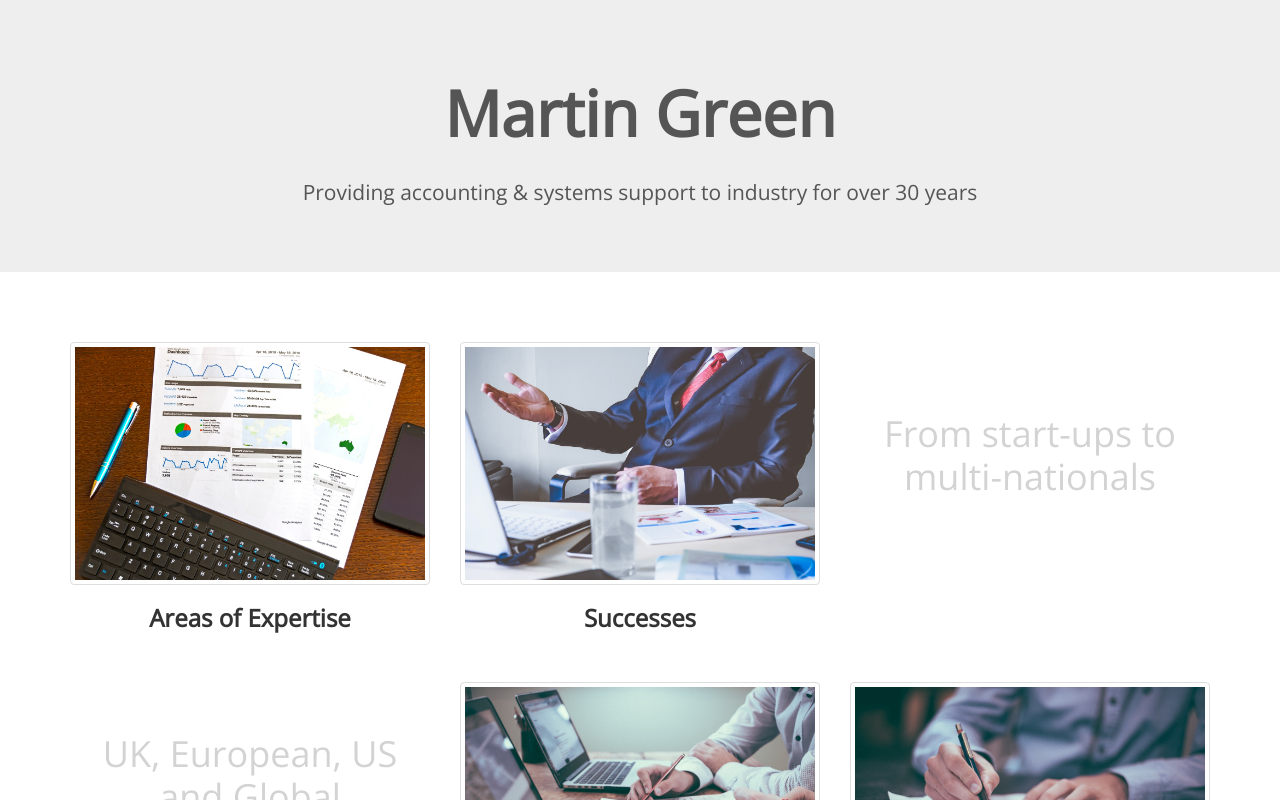
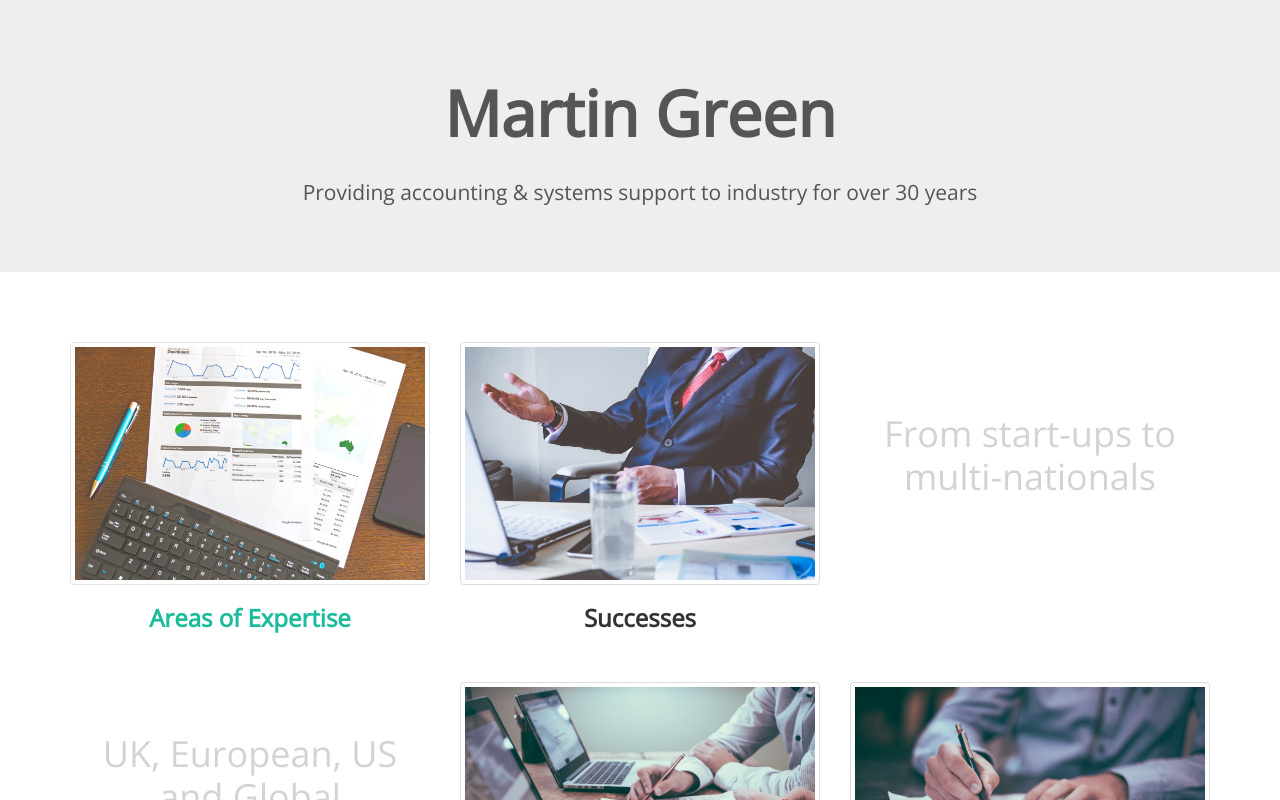
Before and after one commit to greenmartin/greenmartin.github.io, a plain HTML site: page index.html in a window 1280 px wide. In both pictures the pointer is over the picture 250 px from the left and 463 px from the top of the page. Shown: the top 800 px of the page. Drawn offline with nearby package versions, Linux system fonts and the light colour scheme.

Commit message:
Add hover effect to homepage image links

```diff
--- a/assets/css/main.css
+++ b/assets/css/main.css
@@ -67,6 +67,18 @@ hr {
   padding-bottom: 50px;
 }
 
+.biglink:hover img {
+  opacity: 0.8;
+}
+
+.biglink h3 {
+  transition: all .2s ease-in-out;
+}
+
+.biglink:hover h3 {
+  color: #1abc9c;
+}
+
 .quote {
   color: #d3d3d3;
   font-size: 24px;
```
